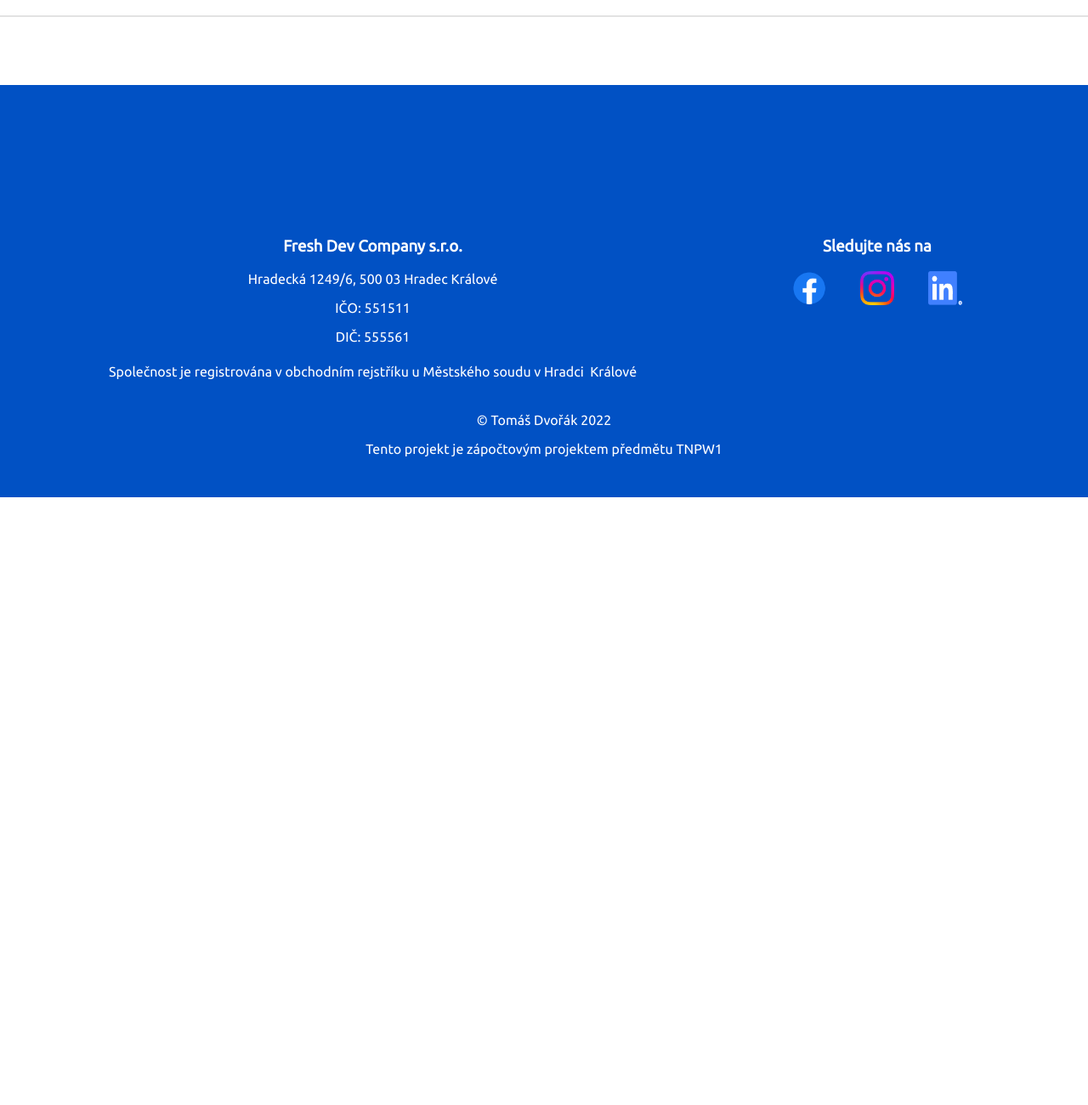
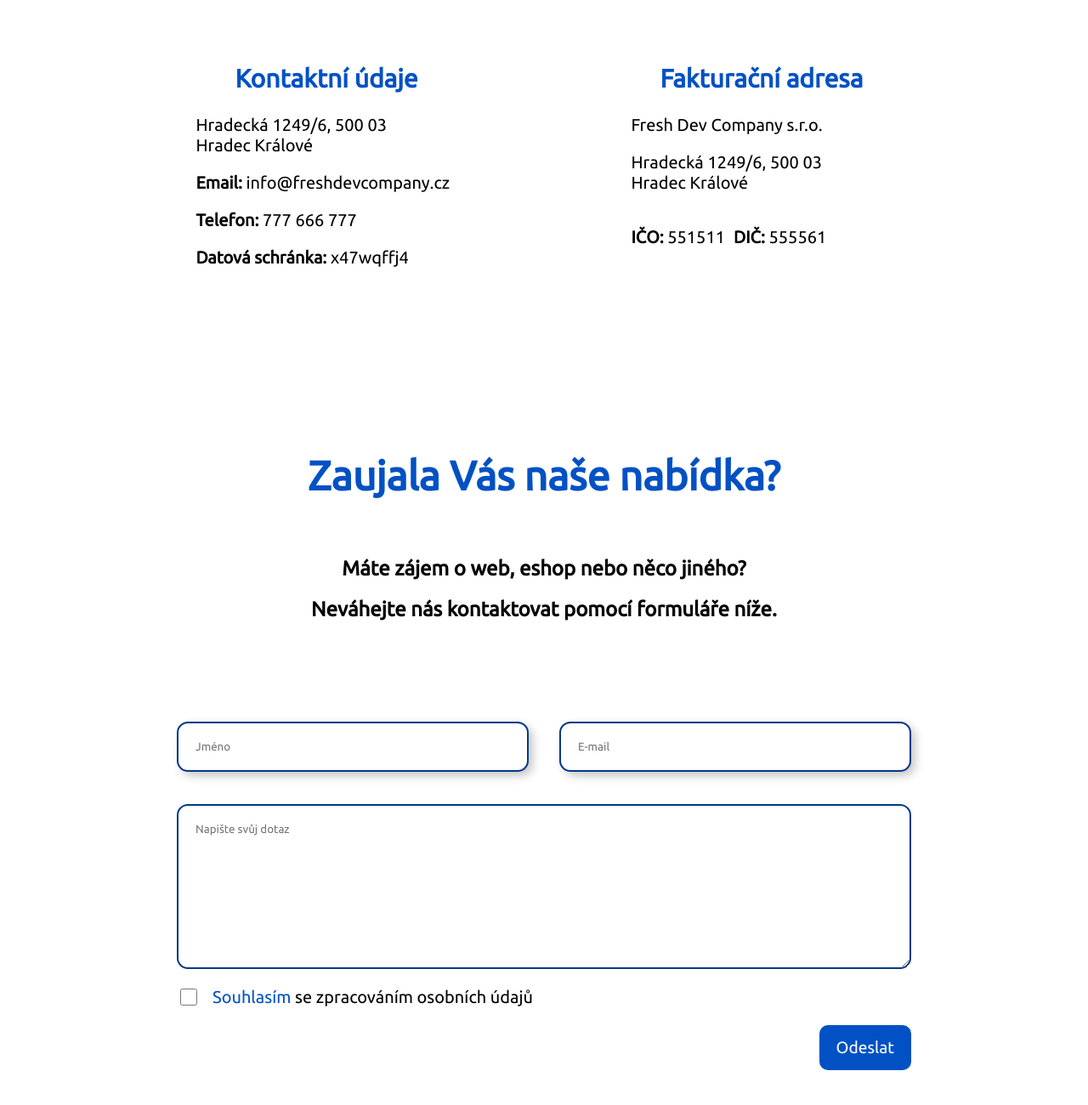
Before and after one commit to Buldozer85/TNPW1, a plain HTML site: page contact.html in a window 1280 px wide. Shown: the part 1180-2480 px from the top of the page at 85% size. Before the commit the page ends 1765 px from the top, so only its background shows below. Drawn offline with Linux system fonts and the light colour scheme; a script that the page names is missing.

Commit message:
stránka contact.html

```diff
--- a/contact.html
+++ b/contact.html
@@ -55,13 +55,15 @@
 
     <div class="header-image-section-wrapper">
         <div class="header-text-wrapper">
-            <h1><span class="blue">Kde </span> nás najdete <span class="blue">?</span></h1>
+            <h1><span class="blue">Kde </span> nás najdete&nbsp;<span class="blue">?</span></h1>
+
+            <p>Hlavní sídlo máme v&nbsp;Hradci&nbsp;Králové v&nbsp;prostorách univerzitního komplexu</p>
 
         </div>
         <div class="header-img-wrapper">
             <iframe
                 src="https://www.google.com/maps/embed?pb=!1m18!1m12!1m3!1d2553.693426808446!2d15.827167552072494!3d50.20426117934102!2m3!1f0!2f0!3f0!3m2!1i1024!2i768!4f13.1!3m3!1m2!1s0x470c2b3387ae60bd%3A0x8365ae5997d44176!2sFakulta%20informatiky%20a%20managementu%20Univerzity%20Hradec%20Kr%C3%A1lov%C3%A9!5e0!3m2!1scs!2scz!4v1665655206144!5m2!1scs!2scz"
-                width="600" height="450" style="border:0;" allowfullscreen="" loading="eager"
+                style="border:0;" allowfullscreen="" loading="eager"
                 referrerpolicy="no-referrer-when-downgrade"></iframe>
 
         </div>
@@ -69,8 +71,57 @@
 
     <div class="line"></div>
 
+    <main>
+        <div class="contacts-wrapper">
+            <div>
+                <h2>Kontaktní údaje</h2>
 
-    <main>
+                <p>Hradecká 1249/6, 500 03 Hradec&nbsp;Králové</p>
+
+                <p><b>Email:</b> info@freshdevcompany.cz</p>
+                <p><b>Telefon:</b> 777&nbsp;666&nbsp;777</p>
+                <p><b>Datová schránka:</b> x47wqffj4</p>
+            </div>
+
+            <div>
+                <h2>Fakturační adresa</h2>
+
+                <p>Fresh Dev Company s.r.o.</p>
+                <p>Hradecká 1249/6, 500 03 Hradec&nbsp;Králové</p>
+                <div class="company-ids-wrapper">
+                    <p><b>IČO:</b> 551511</p>
+                    <p>
+                        <b>DIČ:</b> 555561
+                    </p>
+                </div>
+
+            </div>
+        </div>
+
+        <div class="contact-form-wrapper">
+            <h1>Zaujala Vás naše nabídka?</h1>
+
+            <h2>Máte zájem o web, eshop nebo něco jiného?</h2>
+            <h2 class="pb-5">Neváhejte nás kontaktovat pomocí formuláře níže.</h2>
+            <form action="#" method="post">
+                <div class="inputs-wrapper">
+                    <input type="text" name="name" id="name" placeholder="Jméno">
+                    <input type="email" name="email" id="email" placeholder="E-mail">
+                </div>
+
+                <textarea name="message" id="message" cols="30" rows="10" placeholder="Napište svůj dotaz"></textarea>
+
+                <div class="checkbox-wrapper">
+                    <input type="checkbox" name="agree" id="agree">
+                    <label for="agree"><span class="blue">Souhlasím</span> se zpracováním osobních údajů</label>
+                </div>
+
+                <div class="contact-button-wrapper">
+                    <button class="big-button" type="submit">Odeslat</button>
+                </div>
+
+            </form>
+        </div>
 
     </main>
 
--- a/css/main.css
+++ b/css/main.css
@@ -2,6 +2,10 @@
 :root {
     --link-color: #0151C4;
     --link-color-bold: #01398A;
+    --shadow: 5px 5px 12px -1px rgba(0, 0, 0, 0.25);
+    --section-pb-big: 10rem;
+    --section-pb-mobile: 5rem;
+
 }
 
 * {
@@ -26,6 +30,10 @@
 .big-button:hover {
     background-color: var(--link-color-bold);
     transition: all 1s cubic-bezier(0.075, 0.82, 0.165, 1);
+}
+
+.pb-5 {
+    padding-bottom: 5rem;
 }
 
 body {
@@ -207,8 +215,8 @@ header nav ul li a {
     }
 
     .header-text-wrapper h1 {
-        font-size: 4rem;
-        line-height: 5rem;
+        font-size: 3rem;
+        line-height: 3.50rem;
     }
 }
 
@@ -223,6 +231,11 @@ header nav ul li a {
 
      .header-logo-image-wrapper  {
        max-width: 300px;
+    }
+
+    .header-text-wrapper h1 {
+        font-size: 4rem;
+        line-height: 5rem;
     }
 }
 
@@ -407,3 +420,137 @@ footer {
     background-color: var(--link-color);
     padding: 5% ;
 }
+
+.header-img-wrapper iframe {
+   width: 100%;
+   height: 400px;
+   box-shadow: var(--shadow);
+}
+
+.contact-form-wrapper {
+    padding-bottom: var(--section-pb-mobile);
+}
+
+.contact-form-wrapper h1 {
+    padding-bottom: 2rem;
+    text-align: center;
+}
+
+.contact-form-wrapper h2 {
+    text-align: center;
+}
+
+.contact-form-wrapper form {
+    display: flex;
+    flex-direction: column;
+    justify-content: center;
+    max-width: 900px;
+    margin: auto
+}
+
+.contact-form-wrapper form input[type="text"],
+.contact-form-wrapper form input[type="email"]  {
+    padding: 20px;
+    border-radius: 13px;
+    border: 2px solid var(--link-color-bold);
+    margin: 2% 2%;
+    box-shadow: var(--shadow)
+
+}
+
+.contact-form-wrapper form textarea {
+    border-radius: 13px;
+    border: 2px solid var(--link-color-bold);
+    padding: 20px;
+    margin: 0 2%;
+
+}
+
+.inputs-wrapper {
+    display: flex;
+    flex-direction: column;
+    padding-bottom: 20px;
+    justify-content: center;
+    width: 100%;
+}
+
+.checkbox-wrapper {
+    padding: 20px 0;
+    margin: 0 2%;
+    display: flex;
+    flex-direction: row;
+    align-items: center;
+}
+
+.checkbox-wrapper label {
+    font-size: 1.25rem;
+    margin-left: 15px;
+}
+
+.checkbox-wrapper input[type = "checkbox"] {
+    height: 20px;
+    width: 20px;
+    cursor: pointer;
+}
+
+.contact-button-wrapper {
+    display: flex;
+    justify-content: flex-end;
+    margin: 0 2%;
+}
+
+.contacts-wrapper {
+    display: flex;
+    flex-direction: column;
+     justify-content: center;
+     align-items: center;
+     padding-bottom: var(--section-pb-mobile);
+}
+
+.contacts-wrapper > div {
+    margin: 0 6%;
+}
+
+.contacts-wrapper > div > h2 {
+    text-align: center;
+    color: var(--link-color);
+}
+
+.company-ids-wrapper {
+    display: flex;
+    flex-direction: row;
+}
+
+.company-ids-wrapper p:nth-child(2) {
+    margin-left: 10px;
+}
+
+@media only screen and (min-width:768px) {
+    .contact-form-wrapper form input[type="text"],
+    .contact-form-wrapper form input[type="email"]  {
+        width: 100%;
+    }
+
+    .inputs-wrapper {
+        flex-direction: row;
+    }
+
+    .contacts-wrapper {
+        flex-direction: row;
+        padding-bottom: var(--section-pb-big);
+         align-items: baseline;
+    }
+
+    .contact-form-wrapper {
+        padding-bottom: var(--section-pb-big);
+    }
+
+    .contacts-wrapper > div {
+        margin: 0 10%;
+        font-size: 1.25rem;
+    }
+
+    .contacts-wrapper > div {
+        margin: 0 10%;
+    }
+}
```
Also changed, not shown: index.html (+1 -1 lines).
